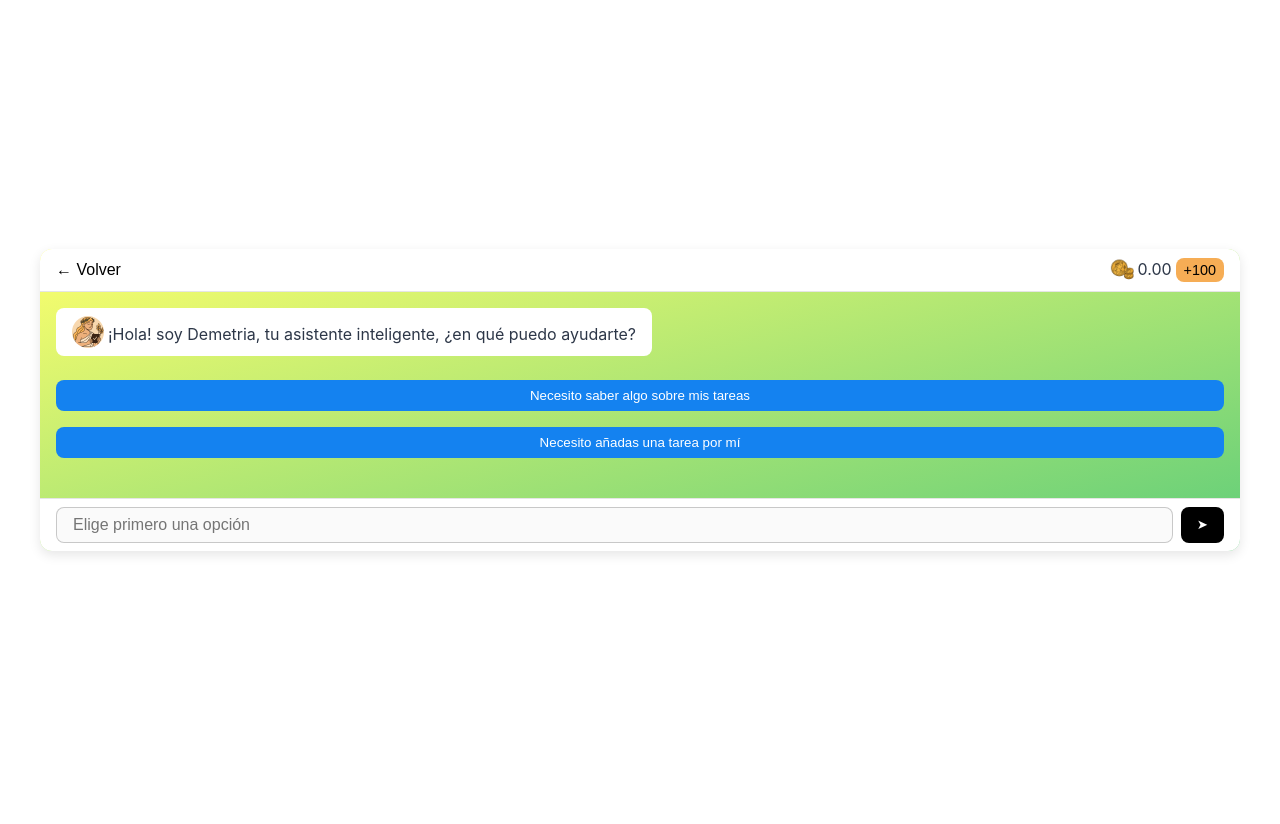
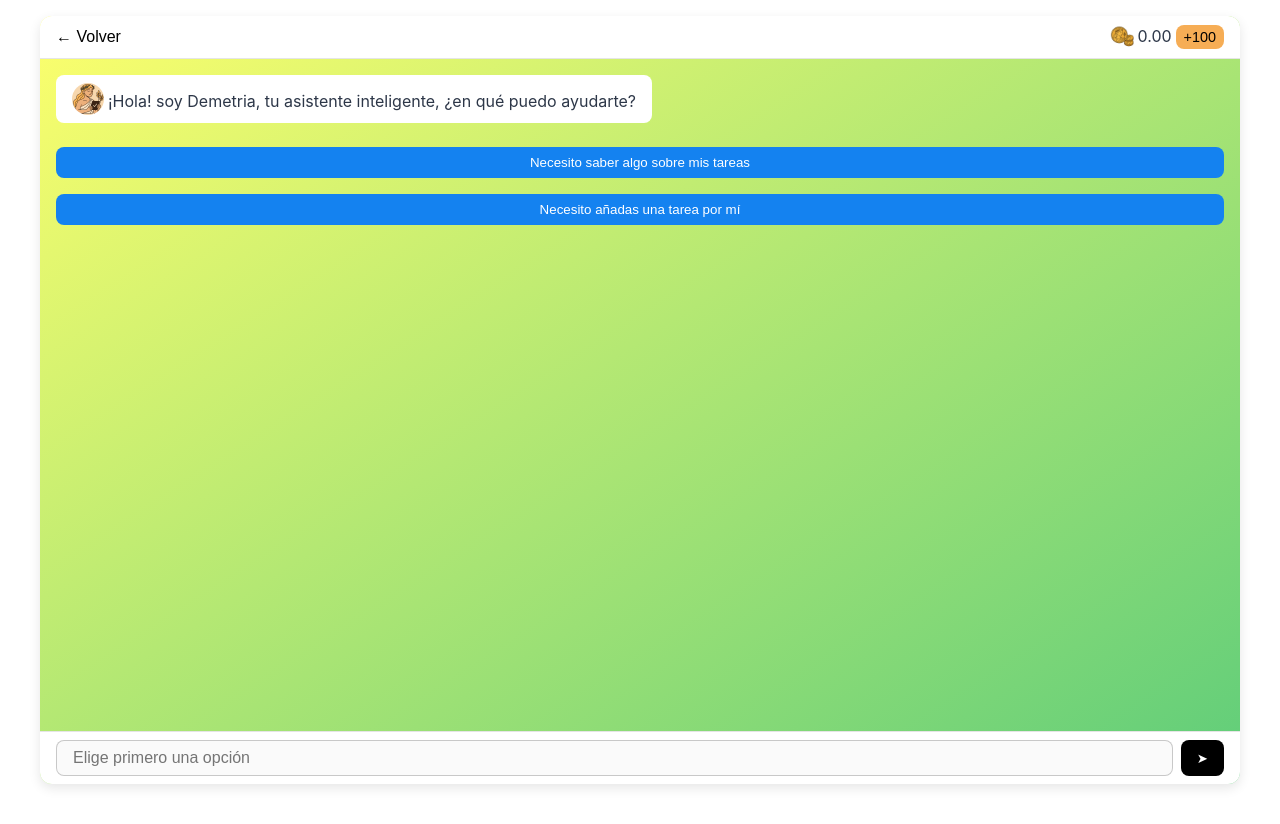
Before and after one commit to Santiago76945/taskmanager, a React (Vite) app: page /dashboard/ai in a window 1280 px wide. Before the commit the page ends 800 px from the top, so only its background shows below. Built offline with nearby package versions, Linux system fonts and the light colour scheme; no server answers; sample sign-in values are in the browser's storage.

Commit message:
tree.md added

```diff
--- a/src/styles/aichat.css
+++ b/src/styles/aichat.css
@@ -209,3 +209,26 @@
     background: var(--color-primary);
     color: var(--color-bg);
 }
+
+.aiassistant__container {
+    display: flex;
+    flex-direction: column;
+    /* Antes: height: 100%; */
+    /* Ahora: altura total de viewport menos márgenes */
+    height: calc(100vh - 2 * var(--spacing-md));
+    margin: var(--spacing-md);
+    box-sizing: border-box;          /* incluye padding y border en el cálculo de height */
+    background: var(--color-surface);
+    border-radius: var(--border-radius-lg);
+    overflow: hidden;
+    box-shadow: 0 4px 12px rgba(0, 0, 0, 0.1);
+}
+
+.aiassistant__chat {
+    flex: 1;                         /* ocupa todo el espacio disponible */
+    padding: var(--spacing-md);
+    overflow-y: auto;                /* scroll interno siempre activo */
+    display: flex;
+    flex-direction: column;
+    gap: var(--spacing-sm);
+}
```
Also changed, not shown: 1 other file (tests, documents, lock files or other folders).
